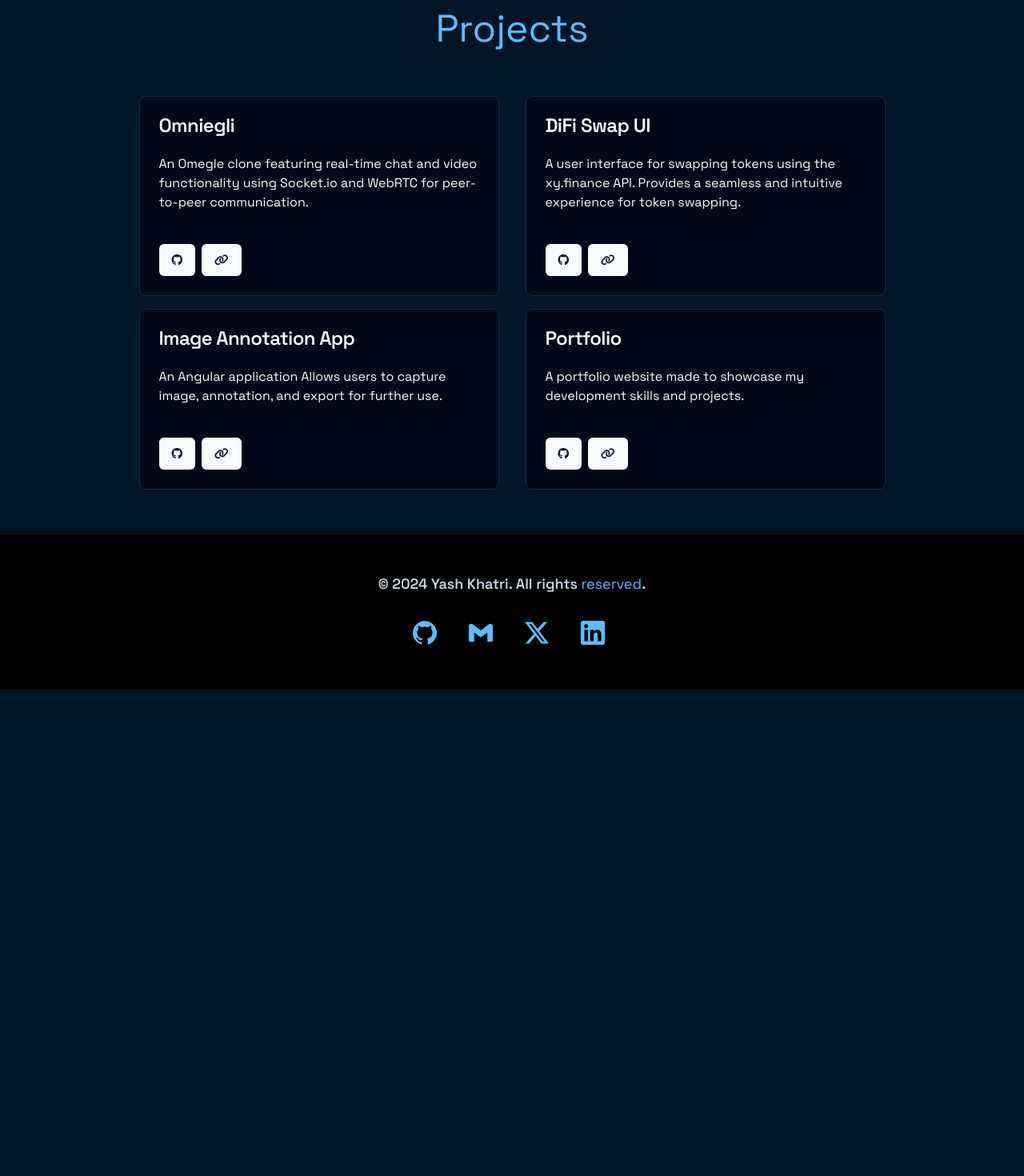
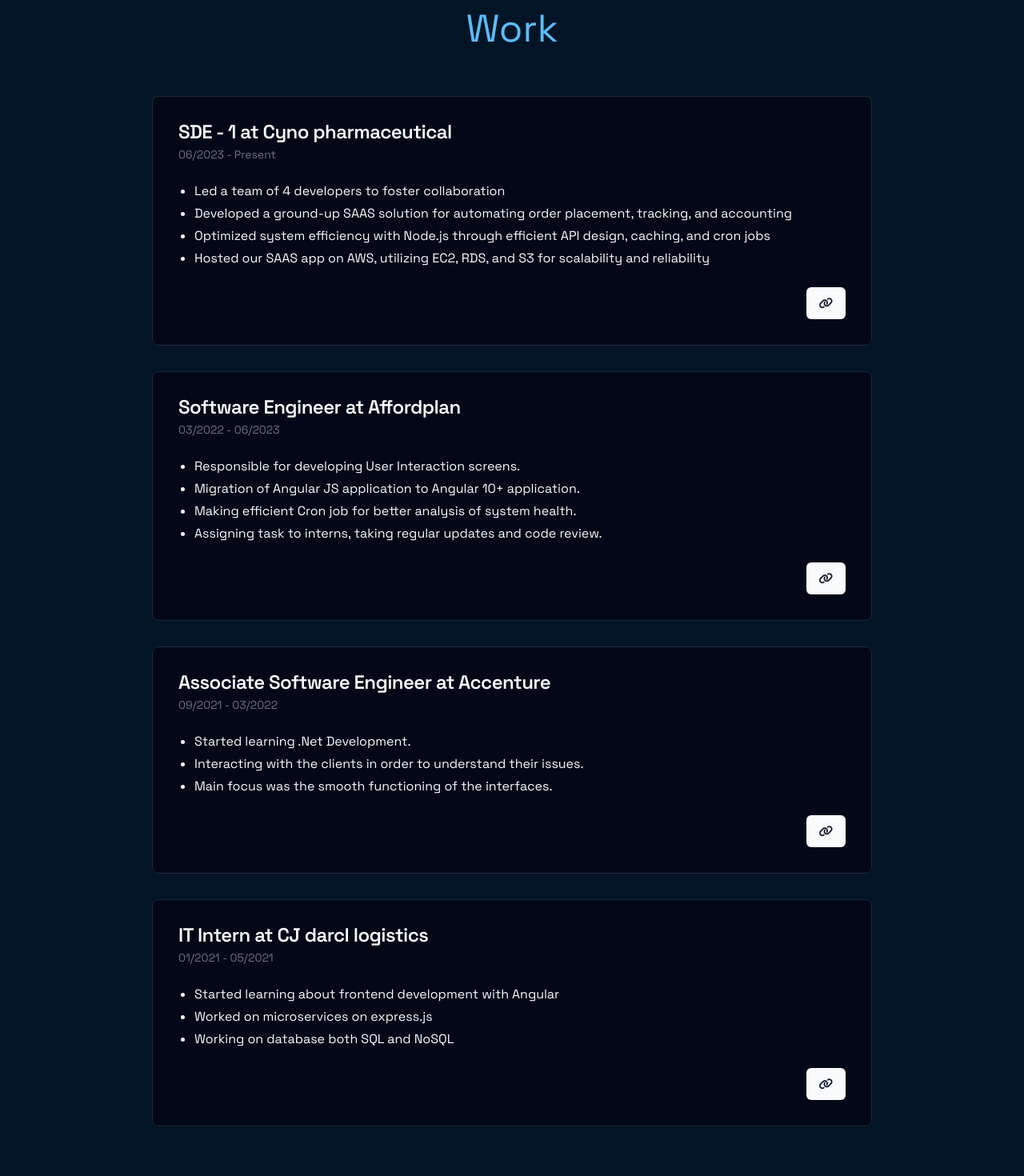
Before and after one commit to yash-kh/folio, a React (Vite) app: page / in a window 1280 px wide. Shown: the part 1180-2650 px from the top of the page at 80% size. Before the commit the page ends 2042 px from the top, so only its background shows below. Built offline with nearby package versions, Linux system fonts and the light colour scheme.

Commit message:
work section added

```diff
--- a/src/App.tsx
+++ b/src/App.tsx
@@ -6,6 +6,7 @@
 import AboutMe from "./components/section/about-me";
 import Projects from "./components/section/projects";
 import Footer from "./components/section/footer";
+import Work from "./components/section/work";
 
 function App() {
   return (
@@ -14,9 +15,10 @@
         <Header />
         <AboutMe />
         <TechStack />
-        <MagicMouse />
+        <Work />
         <Projects />
         <Footer />
+        <MagicMouse />
       </div>
     </ThemeProvider>
   );
--- /dev/null
+++ b/src/components/section/work.tsx
@@ -0,0 +1,74 @@
+import LongBrightCard from "../ui/long-bright-card";
+import Tooltip from "../ui/tooltip";
+
+function Work() {
+  return (
+    <>
+      <div className="container py-4" id="work">
+        <div className="text-center">
+          <div className="inline-block header-group py-5 px-10 m-10">
+            <Tooltip message="Make it work!">
+              <div className="text-5xl">Work</div>
+            </Tooltip>
+          </div>
+        </div>
+        <div className="flex justify-center">
+          <div className="grid max-w-[950px] md:grid-cols-1 gap-8 w-full">
+            <LongBrightCard
+              title="SDE - 1"
+              company="Cyno pharmaceutical"
+              timeSlot="06/2023 - Present"
+              description={[
+                "Led a team of 4 developers to foster collaboration",
+                "Developed a ground-up SAAS solution for automating order placement, tracking, and accounting",
+                "Optimized system efficiency with Node.js through efficient API design, caching, and cron jobs",
+                "Hosted our SAAS app on AWS, utilizing EC2, RDS, and S3 for scalability and reliability",
+              ]}
+              demoLink="https://cyno.co.in"
+              //   githubLink="https://github.com/yash-kh/Omniegli"
+            />
+            <LongBrightCard
+              title="Software Engineer"
+              company="Affordplan"
+              timeSlot="03/2022 - 06/2023"
+              description={[
+                "Responsible for developing User Interaction screens.",
+                "Migration of Angular JS application to Angular 10+ application.",
+                "Making efficient Cron job for better analysis of system health.",
+                "Assigning task to interns, taking regular updates and code review.",
+              ]}
+              demoLink="https://affordplan.com/"
+              //   githubLink="https://github.com/yash-kh/bridge"
+            />
+            <LongBrightCard
+              title="Associate Software Engineer"
+              company="Accenture"
+              timeSlot="09/2021 - 03/2022"
+              description={[
+                "Started learning .Net Development.",
+                "Interacting with the clients in order to understand their issues.",
+                "Main focus was the smooth functioning of the interfaces.",
+              ]}
+              demoLink="https://Accenture.com"
+              //   githubLink="https://github.com/yash-kh/ImageAnnotationApp"
+            />
+            <LongBrightCard
+              title="IT Intern"
+              company="CJ darcl logistics"
+              timeSlot="01/2021 - 05/2021"
+              description={[
+                "Started learning about frontend development with Angular",
+                "Worked on microservices on express.js",
+                "Working on database both SQL and NoSQL",
+              ]}
+              demoLink="https://cjdarcl.com/"
+              //   githubLink="https://github.com/yash-kh/folio"
+            />
+          </div>
+        </div>
+      </div>
+    </>
+  );
+}
+
+export default Work;
--- /dev/null
+++ b/src/components/ui/long-bright-card.tsx
@@ -0,0 +1,62 @@
+import { motion } from "framer-motion";
+import { Card, CardContent, CardFooter, CardHeader, CardTitle } from "./card";
+import { Button } from "./button";
+
+function LongBrightCard({
+  title,
+  company,
+  timeSlot,
+  description,
+  githubLink,
+  demoLink,
+}: {
+  title: string;
+  company: string;
+  timeSlot: string;
+  description: string[];
+  githubLink?: string;
+  demoLink?: string;
+}) {
+  return (
+    <motion.div
+      className="flex justify-center items-center"
+      initial={{ opacity: 0 }}
+      animate={{ opacity: 1 }}
+      exit={{ opacity: 0 }}
+      transition={{ duration: 0.5 }}
+    >
+      <Card className="w-full max-w-[900px] p-2 bright-card">
+        <CardHeader>
+          <CardTitle>
+            {title} at {company}
+          </CardTitle>
+          <div className="text-sm dark:text-gray-500">{timeSlot}</div>
+        </CardHeader>
+        <CardContent>
+          <ul className="list-disc pl-5 space-y-1">
+            {description.map((item, index) => (
+              <li key={index}>{item}</li>
+            ))}
+          </ul>
+        </CardContent>
+        <CardFooter className="flex justify-end">
+          {githubLink && (
+            <Button
+              className="mr-2"
+              onClick={() => window.open(githubLink, "_blank")}
+            >
+              <i className="fa-brands fa-github"></i>
+            </Button>
+          )}
+          {demoLink && (
+            <Button onClick={() => window.open(demoLink, "_blank")}>
+              <i className="fa-solid fa-link"></i>
+            </Button>
+          )}
+        </CardFooter>
+      </Card>
+    </motion.div>
+  );
+}
+
+export default LongBrightCard;
```
